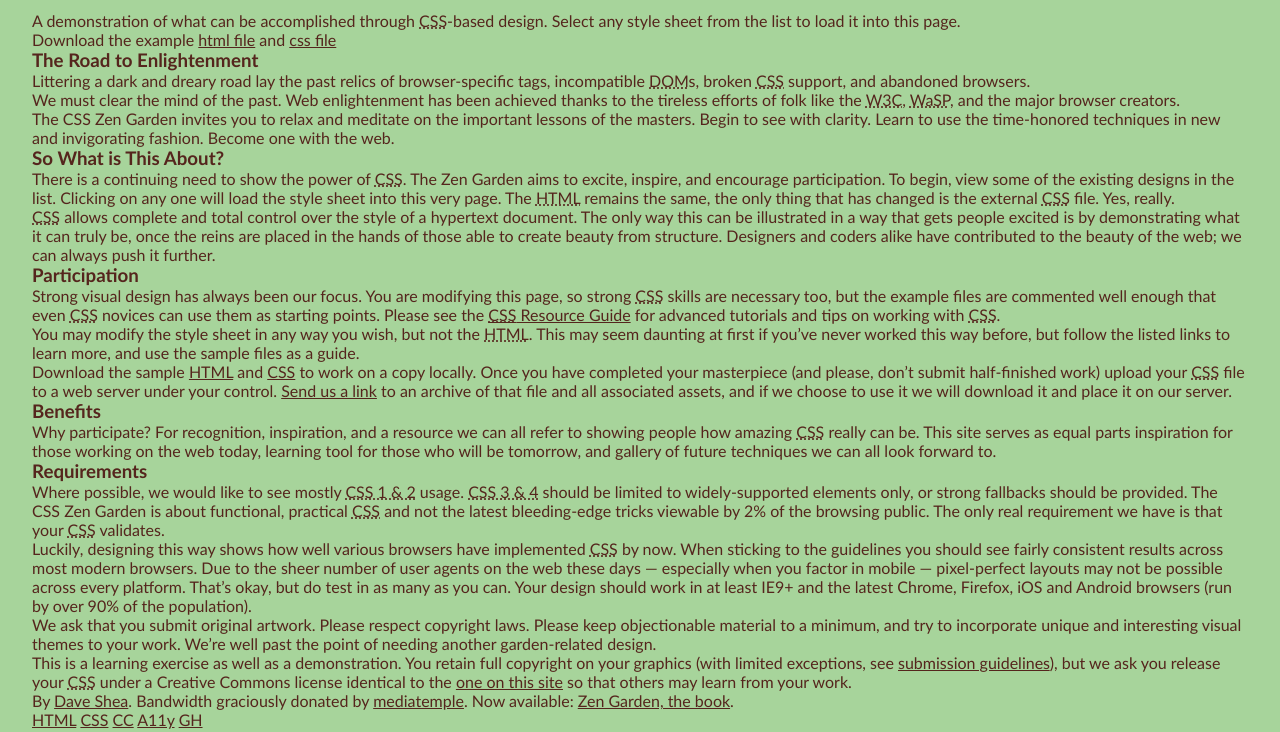
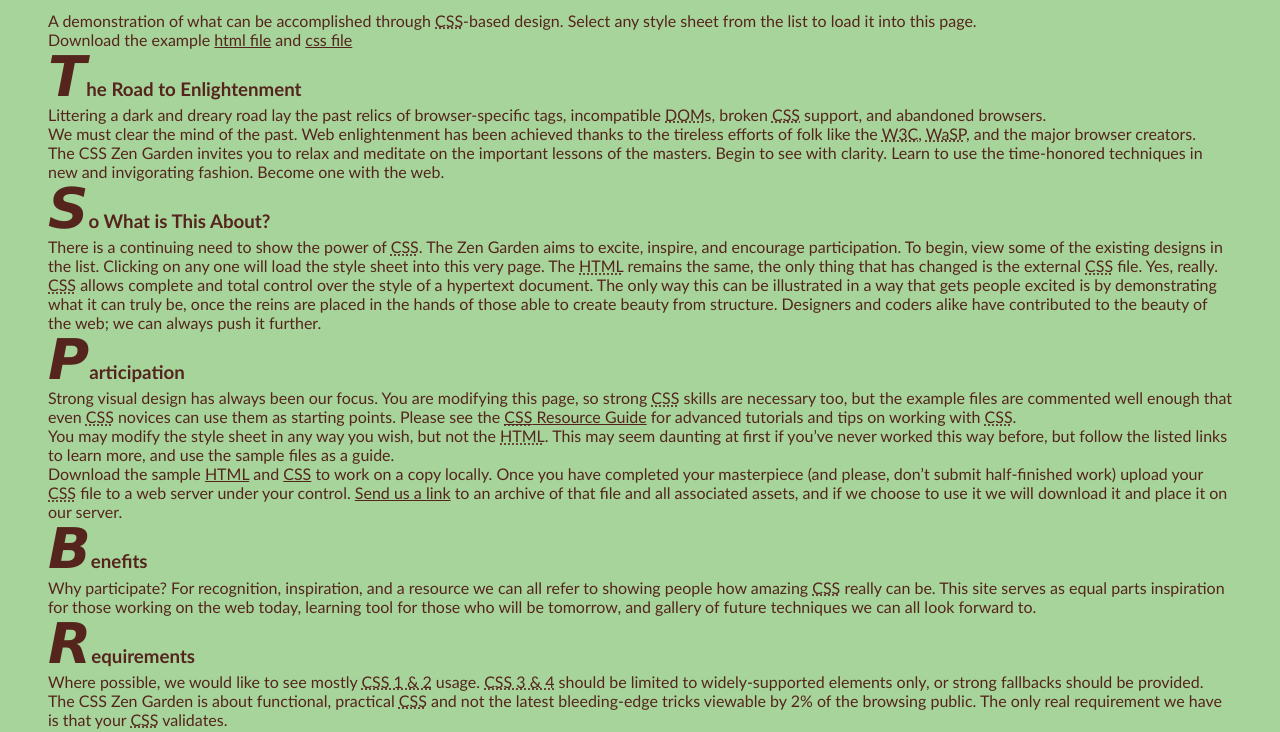
Before and after one commit to zachschool1/finalproject, a plain HTML site: page index.html in a window 1280 px wide. Shown: the part 128-860 px from the top of the page. Drawn offline with Linux system fonts and the light colour scheme.

Commit message:
update style sheets for final font in style 1 and first letter stuff on style2

```diff
--- a/style.css
+++ b/style.css
@@ -11,7 +11,7 @@
     margin: 0;
     padding: 0;
     /* change font family */
-    font-family:Impact, Haettenschweiler, 'Arial Narrow Bold', sans-serif
+    font-family:'Segoe UI', Tahoma, Geneva, Verdana, sans-serif;
 }
 
 body{
@@ -28,8 +28,6 @@ body{
     display:grid;
     gap:1rem;
     grid-template-columns: 1fr 2fr 1fr;
-
-
 }
 #zen-intro {
     padding: 0 1rem;
--- a/style2.css
+++ b/style2.css
@@ -16,7 +16,7 @@
 
 body{
     /*set margins of sides of body */
-    margin: 0 2rem 1rem 2rem;
+    margin: 0 3rem 1rem 3rem;
     padding-top:2rem;
     /* set up main colors background and font */
     background-color: var(--primary);
@@ -48,20 +48,32 @@ header {
     padding: 1rem 0;
     margin: 0 0 1rem 0;
 }
-
+footer{
+    text-align:center;
+    padding: 1rem 0 1rem 0;
+}
 h2 {
     font-style:oblique
 }
+
 .page-wrapper {
     display:flex;
     flex-direction: column;
 }
 
+
 .wrapper {
     display:flex;
     justify-content: space-evenly;
-    margin:1rem 3rem;
     background-color: var(--secondary);
+}
+/* make the first letter of the h3s be bigger and fancy, experimenting with fonts */
+h3::first-letter {
+    font-size: 3em;
+    font-family:'Lucida Sans Regular', sans-serif;
+    line-height: 1em;
+    font-style:italic;
+
 }
 
 .sidebar ul{
```
